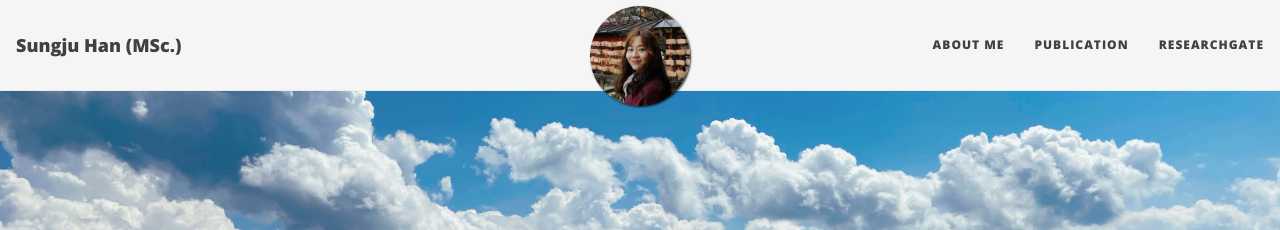
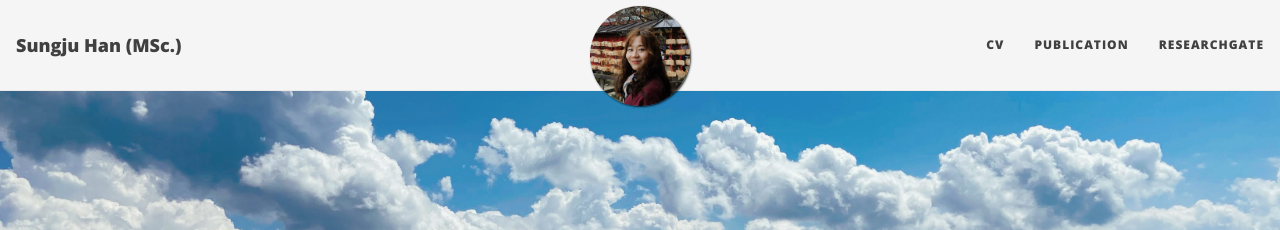
Before and after one commit to sungju-han/sungju-han.github.io, a Jekyll site: the page built from index.md, in a window 1280 px wide. Shown: the top 230 px of the page. Built offline with Jekyll 4.4.1, drawn with Linux system fonts in a browser that asks for light colours; nearby versions of some CDN libraries.

Commit message:
Update _config.yml

```diff
--- a/_config.yml
+++ b/_config.yml
@@ -12,7 +12,7 @@ author: Sungju Han
 # [조건부수정] 네비게이션 바에 포함되는 항목 (명칭 수정, 추가, 삭제 가능)
 # 예를 들어 ETRI 라는 항목을 네비게이션 바에 추가하고 싶은 경우, etri.md 파일 생성 후 ETRI: "etri" 라고 지정.
 navbar-links:
-  About me: "about me"
+  CV: "CV"
   Publication: "publication"
 # Project: "project"
 # Blog: "blog"
```
